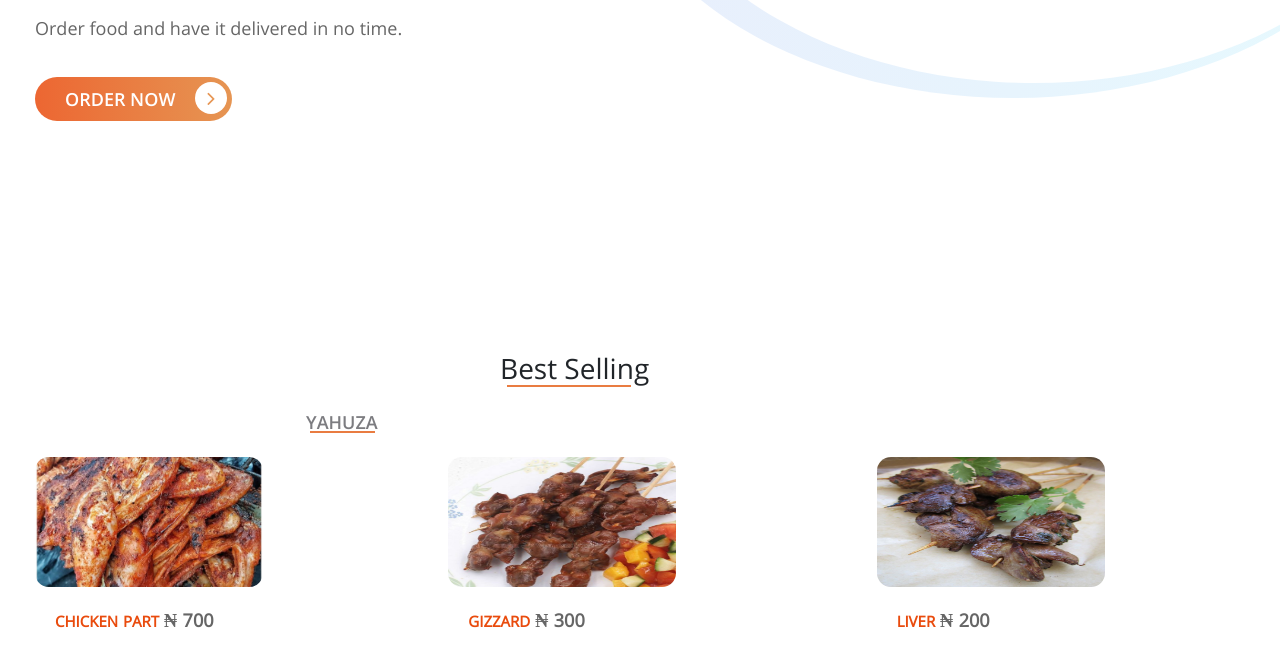
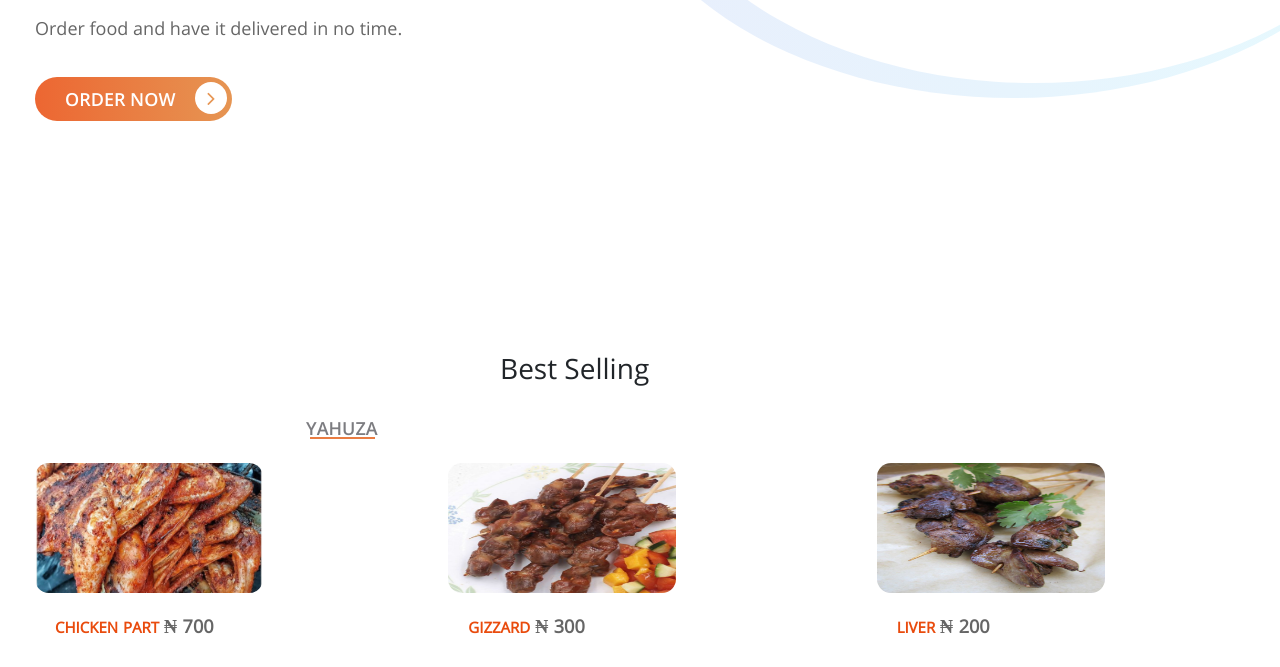
Before and after one commit to mudone1/foodoor, a plain HTML site: page index.html in a window 1280 px wide. Shown: the part 417-1084 px from the top of the page. Drawn offline with Linux system fonts and the light colour scheme; a web font is replaced by a local one.

Commit message:
Update index.html

```diff
--- a/index.html
+++ b/index.html
@@ -68,7 +68,6 @@
     <div class="container-fluid gtco-feature" id="services">
         <div class="container">
             <h3 style="margin-left: 465px;">Best Selling</h3>
-            <div class="headline"></div>
             <br>
             <a onclick="myFunction()" style="margin-bottom: 26px;line-height:0;margin-left: 239px;color: #7c7c80;cursor: pointer;" >YAHUZA</a>
             <div class="headline2" ></div>
```
